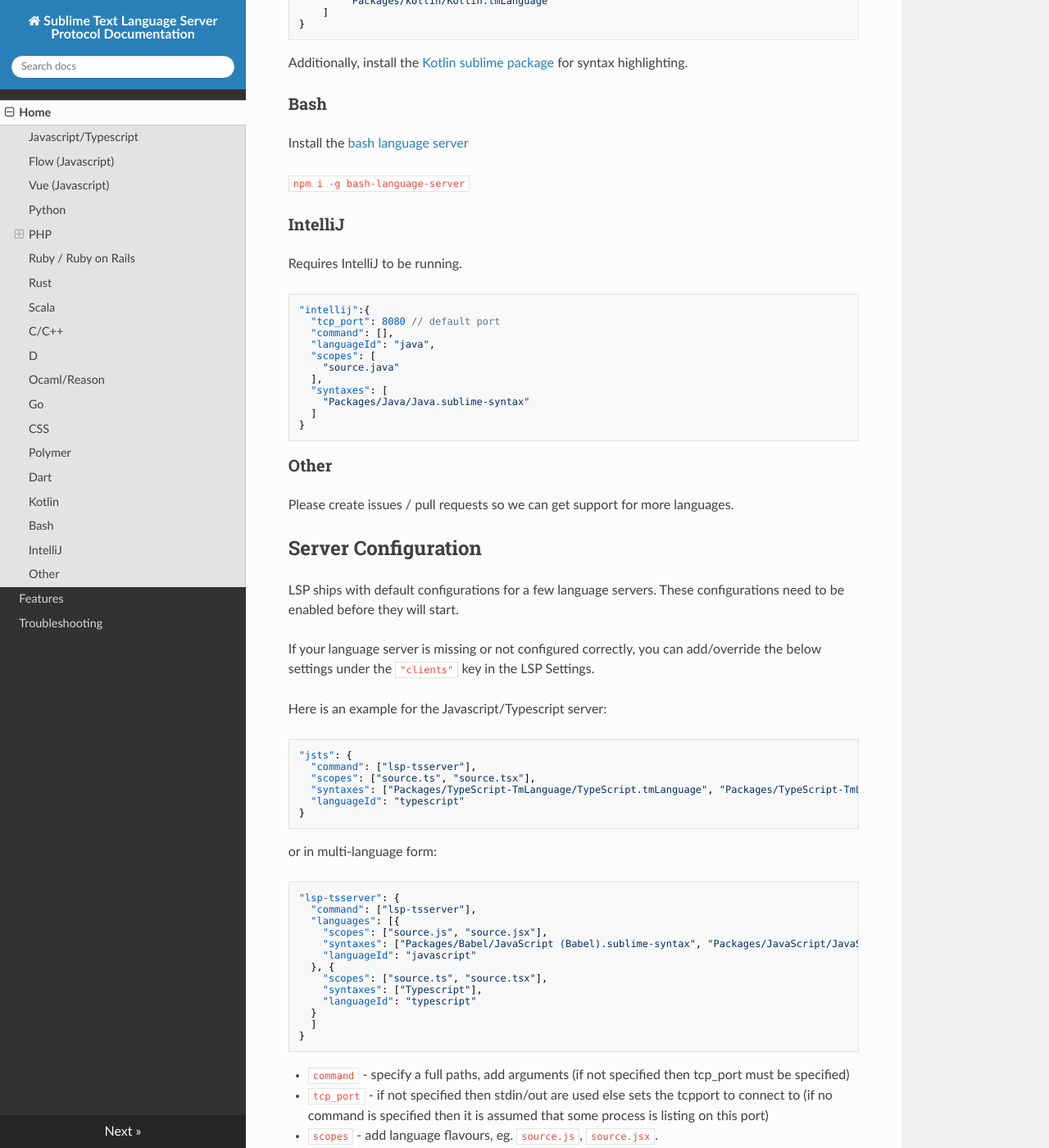
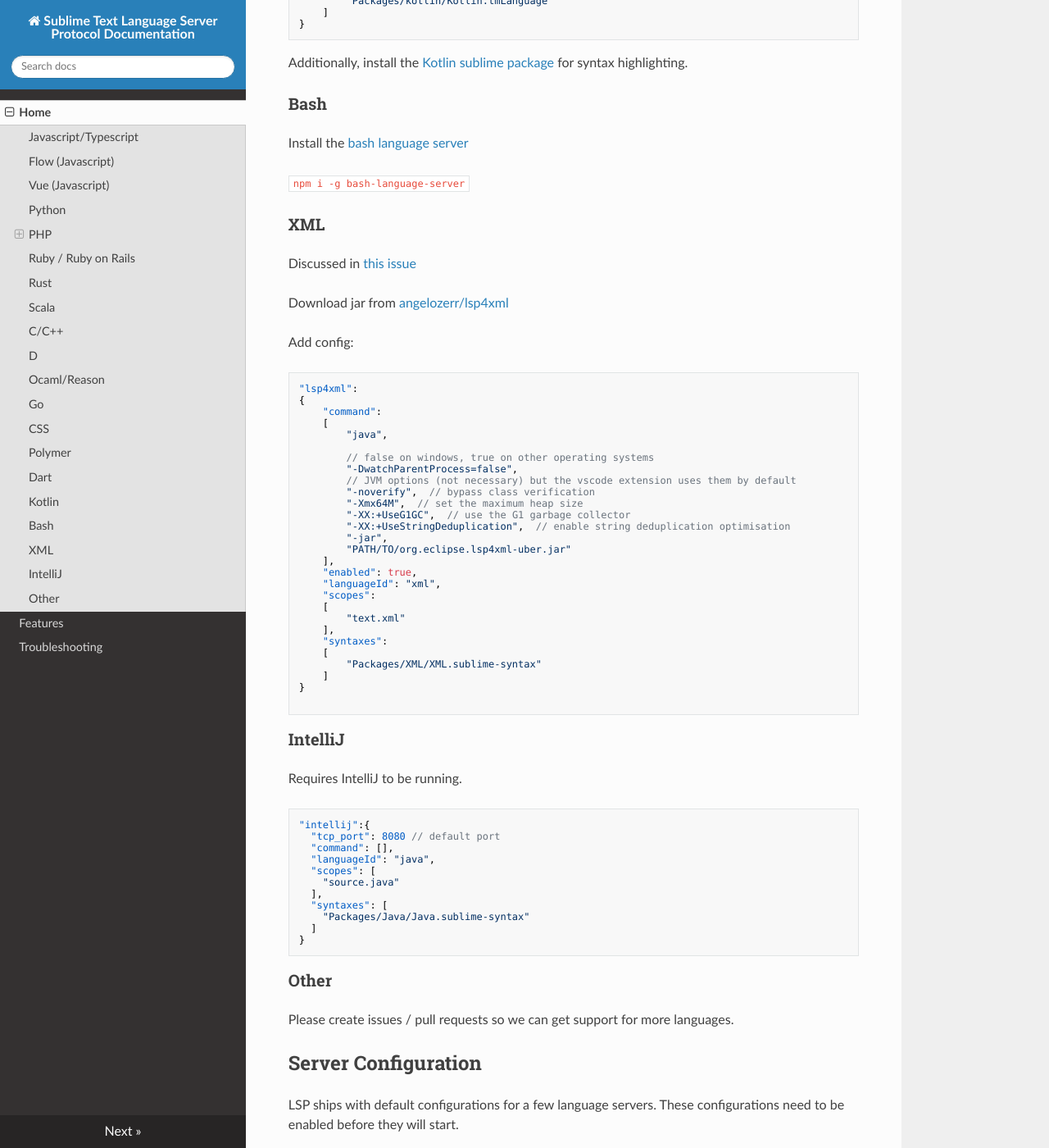
Before and after one commit to sublimelsp/LSP, an MkDocs documentation site: the page built from docs/index.md, in a window 1280 px wide and 1400 px high, scrolled down 4835 px. Shown: the whole window at 82% size. Built offline with MkDocs 1.6.1, drawn with Linux system fonts in a browser that asks for light colours; nearby versions of some CDN libraries.

Commit message:
Document lsp4xml server

````diff
--- a/docs/index.md
+++ b/docs/index.md
@@ -239,6 +239,46 @@
 
 ```npm i -g bash-language-server```
 
+### XML
+
+Discussed in [this issue](https://github.com/tomv564/LSP/issues/578)
+
+Download jar from [angelozerr/lsp4xml](https://github.com/angelozerr/lsp4xml/releases)
+
+Add config:
+
+```json
+"lsp4xml":
+{
+    "command":
+    [
+        "java",
+
+        // false on windows, true on other operating systems
+        "-DwatchParentProcess=false",
+        // JVM options (not necessary) but the vscode extension uses them by default
+        "-noverify",  // bypass class verification
+        "-Xmx64M",  // set the maximum heap size
+        "-XX:+UseG1GC",  // use the G1 garbage collector
+        "-XX:+UseStringDeduplication",  // enable string deduplication optimisation
+        "-jar",
+        "PATH/TO/org.eclipse.lsp4xml-uber.jar"
+    ],
+    "enabled": true,
+    "languageId": "xml",
+    "scopes":
+    [
+        "text.xml"
+    ],
+    "syntaxes":
+    [
+        "Packages/XML/XML.sublime-syntax"
+    ]
+}
+
+```
+
+
 ### IntelliJ
 
 Requires IntelliJ to be running.
````
Also changed, not shown: README.md (+1 -0 lines).
